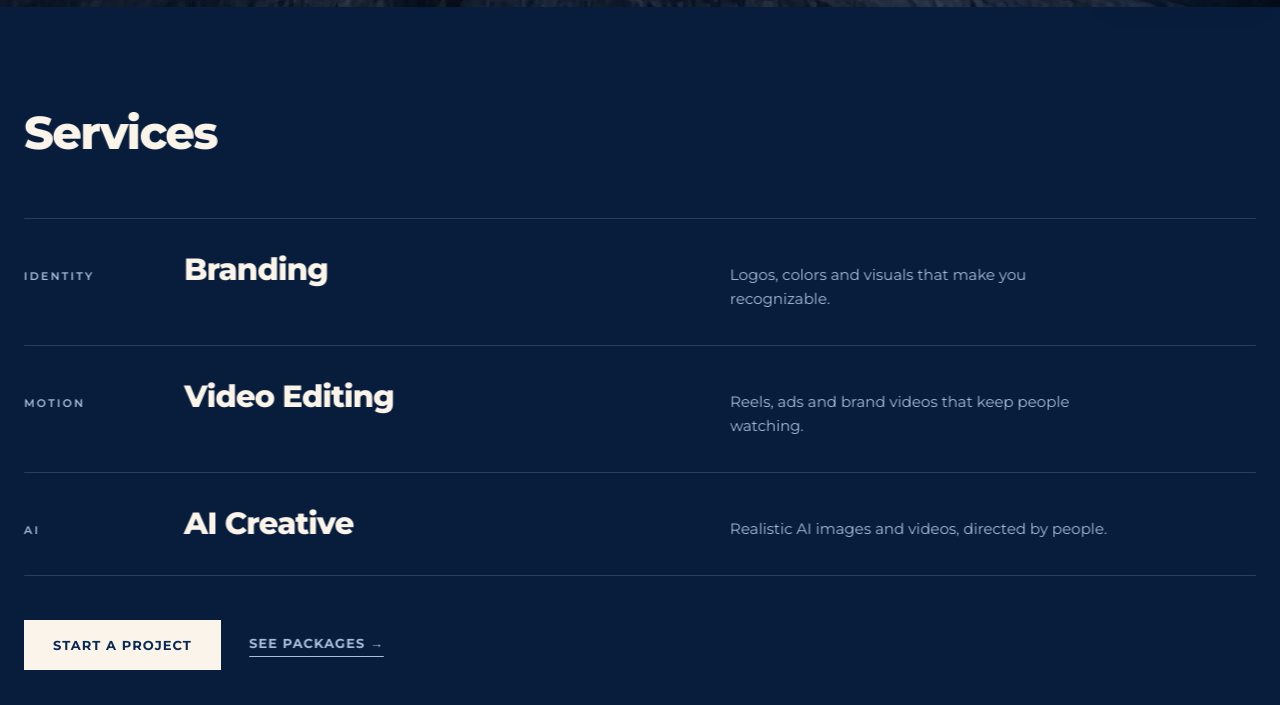
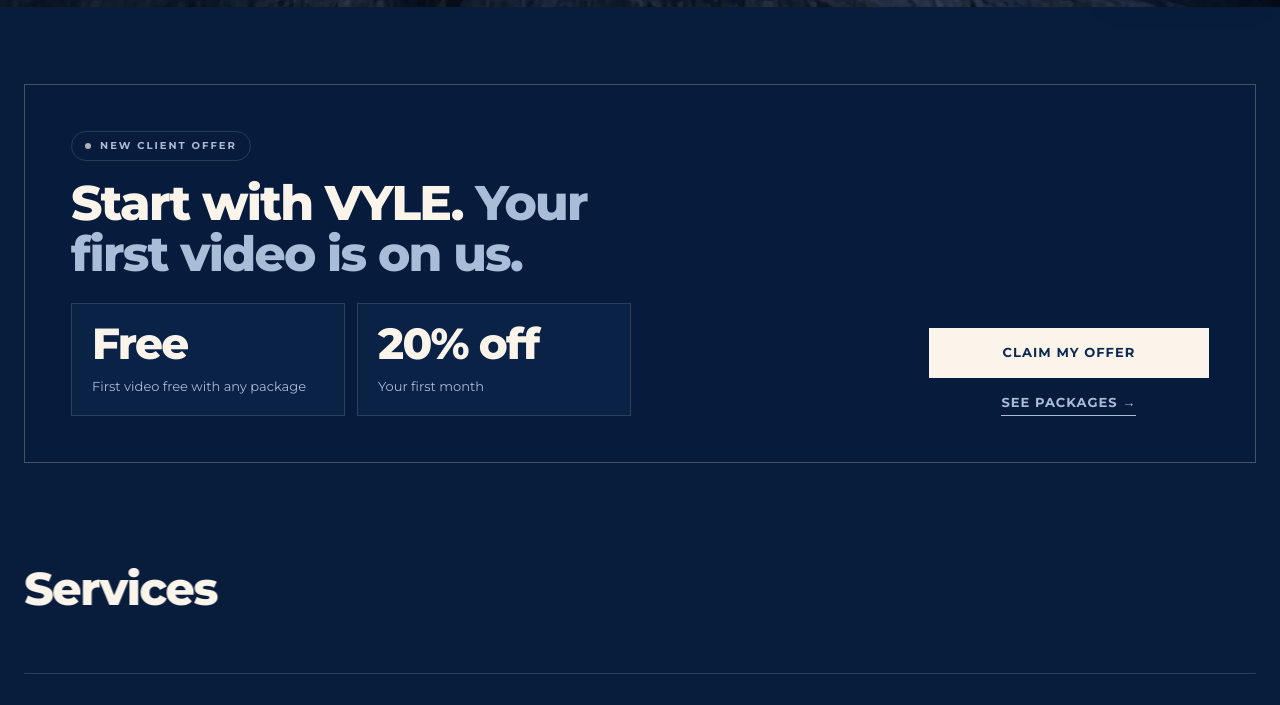
Before and after one commit to petersfeir/vyle-website, a plain HTML site: page index.html in a window 1280 px wide. Shown: the part 793-1498 px from the top of the page. Drawn offline with Linux system fonts and the light colour scheme; grey boxes are pictures that could not be loaded.

Commit message:
Add new client offer on the landing page: first video free + 20% off the first month
Co-Authored-By: Claude Opus 5.5 <noreply@anthropic.com>
Claude-Session: https://claude.ai/code/session_016t1i9CNqN739aXdnik1bXt

```diff
--- a/index.html
+++ b/index.html
@@ -251,6 +251,25 @@ dialog.watch .btn{width:100%}
 .shop-box .btn:hover{background:var(--mist)}
 @media(max-width:560px){.shop-box .btn{width:100%}}
 @media(prefers-reduced-motion:reduce){.shop-box.in::after,.soon i{animation:none}}
+.offer-sec{padding-block:clamp(40px,6vw,80px) 0}
+.offer{position:relative;overflow:hidden;display:flex;align-items:flex-end;justify-content:space-between;gap:26px 48px;flex-wrap:wrap;padding:clamp(26px,3.6vw,48px);border:1px solid #faf4eb40;background:#081d3cd9}
+.offer::after{content:"";position:absolute;inset:0;background:linear-gradient(105deg,transparent 35%,#faf4eb14 50%,transparent 65%);transform:translateX(-100%);pointer-events:none}
+.offer.in::after{animation:sheen 3.6s 1s ease-in-out infinite}
+.offer-text{flex:1 1 440px;min-width:0}
+.offer h2{margin-top:16px;max-width:15em;font-size:clamp(28px,3.8vw,52px);text-wrap:balance}
+.offer h2 span{color:var(--mist)}
+.offer-text>p:not(.soon){margin-top:12px;max-width:34em;color:var(--mist);font-size:15px}
+.offer-deals{display:grid;grid-template-columns:1fr 1fr;gap:12px;max-width:560px;margin:24px 0 0;padding:0;list-style:none}
+.offer-deals li{padding:18px 20px;border:1px solid var(--dline);background:#0c295280}
+.offer-deals b{display:block;font-size:clamp(30px,3.4vw,44px);font-weight:800;letter-spacing:-.04em;line-height:1}
+.offer-deals span{display:block;margin-top:10px;font-size:13px;color:var(--mist)}
+.offer-cta{display:flex;flex-direction:column;align-items:center;gap:14px;flex:0 1 280px;position:relative;z-index:1}
+.offer-cta .btn{width:100%;background:var(--cream);color:var(--navy);border-color:var(--cream);padding-inline:32px}
+.offer-cta .btn:hover{background:var(--mist);border-color:var(--mist)}
+.plan .bonus{margin-top:-8px;font-size:12px;font-weight:600;letter-spacing:.06em;color:var(--mist)}
+.plan .bonus b{color:var(--cream)}
+@media(max-width:560px){.offer-cta{flex-basis:100%}.offer-deals{gap:8px}.offer-deals li{padding:14px}.offer-deals b{font-size:28px;white-space:nowrap}}
+@media(prefers-reduced-motion:reduce){.offer.in::after{animation:none}}
 
 @media(max-width:560px){.custom{padding:24px 22px}.custom .btn{width:100%}}
 
@@ -405,6 +424,25 @@ document.addEventListener('visibilitychange',function(){if(!document.hidden)kick
   </div></div>
 </section>
 
+<section class="sec offer-sec" id="offer">
+  <div class="wrap">
+    <div class="offer" data-from="right">
+      <div class="offer-text">
+        <p class="soon"><i aria-hidden="true"></i>New client offer</p>
+        <h2>Start with VYLE. <span>Your first video is on us.</span></h2>
+        <ul class="offer-deals">
+          <li><b>Free</b><span>First video free with any package</span></li>
+          <li><b>20% off</b><span>Your first month</span></li>
+        </ul>
+      </div>
+      <div class="offer-cta">
+        <a class="btn" data-where="offer section" href="https://wa.me/96170508546?text=Hi%20VYLE%2C%20I%27d%20like%20to%20claim%20the%20new%20client%20offer%3A%20my%20first%20video%20free%20and%2020%25%20off%20my%20first%20month." target="_blank" rel="noopener">Claim my offer</a>
+        <a class="text-link" href="#packages">See packages →</a>
+      </div>
+    </div>
+  </div>
+</section>
+
 <section class="sec" id="services">
   <div class="wrap">
     <div class="head"><h2 data-from="left" style="--d:.08s">Services</h2></div>
@@ -453,18 +491,21 @@ document.addEventListener('visibilitychange',function(){if(!document.hidden)kick
       <div class="plan" style="--fx:calc(100% + 16px);--ry:38deg;--dd:.18s">
         <div class="plan-top"><p class="label">Starter</p></div>
         <p class="price"><span class="num-to" data-to="4">4</span><small> videos / month</small></p>
+        <p class="bonus"><b>First video free</b> + 20% off your first month</p>
         <ul><li>Edited videos, AI videos or AI images: mix as you like</li><li>Cover image and caption for each</li><li>2 revision rounds per video</li><li>24/7 support for any adjustment</li><li class="more">More, tailored to your business</li></ul>
         <a class="btn" href="https://wa.me/96170508546?text=Hi%20VYLE%2C%20I%27m%20interested%20in%20the%20Starter%20package.%20Can%20you%20send%20me%20the%20details%20and%20price%3F" target="_blank" rel="noopener">Ask about Starter</a>
       </div>
       <div class="plan main" style="--fx:0px;--ry:0deg;--dd:0s">
         <div class="plan-top"><p class="label">Growth</p><span class="tag">Most popular</span></div>
         <p class="price"><span class="num-to" data-to="8">8</span><small> videos / month</small></p>
+        <p class="bonus"><b>First video free</b> + 20% off your first month</p>
         <ul><li>Edited videos, AI videos or AI images: mix as you like</li><li>Cover image and caption for each</li><li>3 revision rounds per video</li><li>24/7 support for any adjustment</li><li class="more">More, tailored to your business</li></ul>
         <a class="btn" href="https://wa.me/96170508546?text=Hi%20VYLE%2C%20I%27m%20interested%20in%20the%20Growth%20package.%20Can%20you%20send%20me%20the%20details%20and%20price%3F" target="_blank" rel="noopener">Ask about Growth</a>
       </div>
       <div class="plan" style="--fx:calc(-100% - 16px);--ry:-38deg;--dd:.18s">
         <div class="plan-top"><p class="label">Pro</p></div>
         <p class="price"><span class="num-to" data-to="12">12</span><small> videos / month</small></p>
+        <p class="bonus"><b>First video free</b> + 20% off your first month</p>
         <ul><li>Edited videos, AI videos or AI images: mix as you like</li><li>Cover image and caption for each</li><li>Unlimited revisions</li><li>Monthly strategy call</li><li>24/7 support for any adjustment</li><li class="more">More, tailored to your business</li></ul>
         <a class="btn" href="https://wa.me/96170508546?text=Hi%20VYLE%2C%20I%27m%20interested%20in%20the%20Pro%20package.%20Can%20you%20send%20me%20the%20details%20and%20price%3F" target="_blank" rel="noopener">Ask about Pro</a>
       </div>
@@ -612,7 +653,7 @@ const WORK=[
 // Clean section addresses: vylelb.com/portfolio etc. The address follows the reader as they scroll,
 // and opening one of these links lands on that section. The folders are made at deploy time.
 (function(){
-  const IDS=['services','portfolio','packages','shop','about','contact'];
+  const IDS=['offer','services','portfolio','packages','shop','about','contact'];
   let path=location.pathname.replace(/\/+$/,'')||'/';
   const set=p=>{if(p!==path&&location.protocol!=='file:'){path=p;try{history.replaceState(null,'',p+location.search)}catch(e){}}};
   const go=(id,smooth)=>{const el=document.getElementById(id);if(el)el.scrollIntoView({behavior:smooth&&!reduce?'smooth':'auto'})};
```
Also changed, not shown: 404.html (+1 -1 lines), 1 other file.
